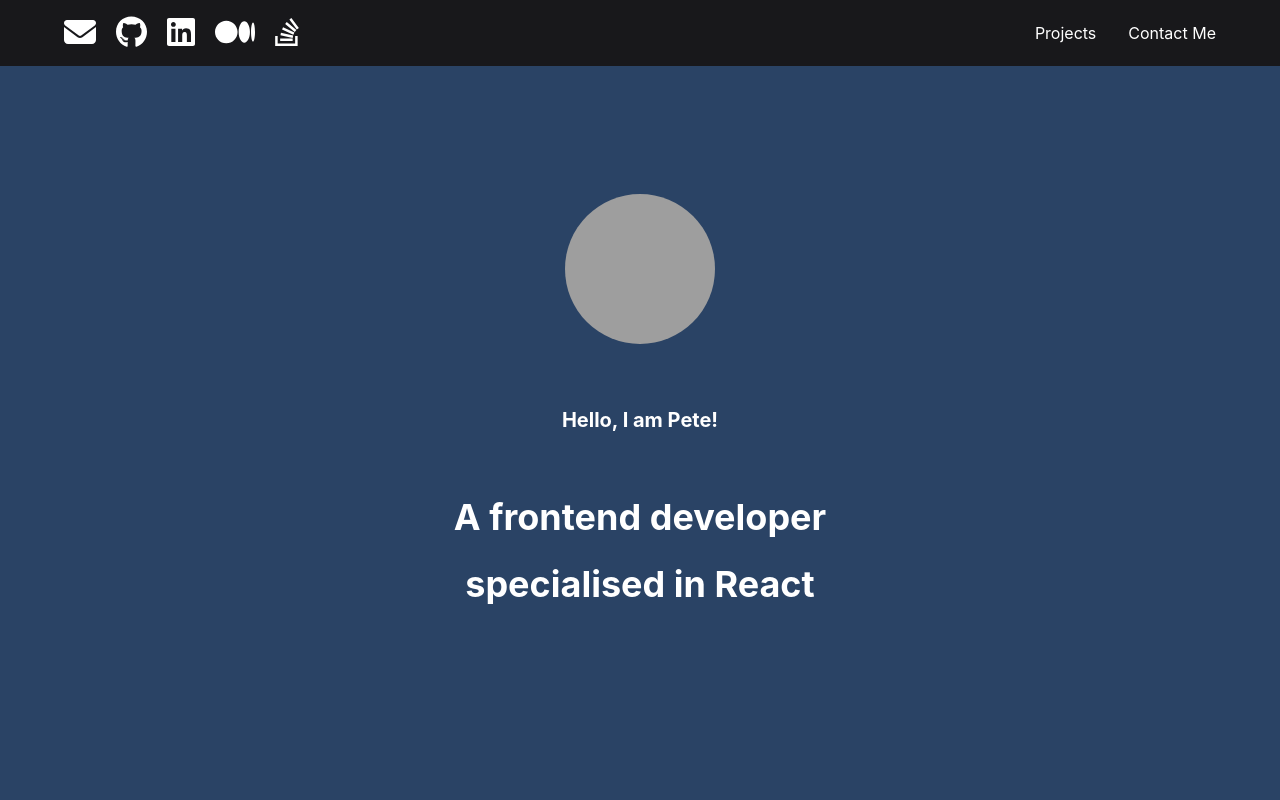
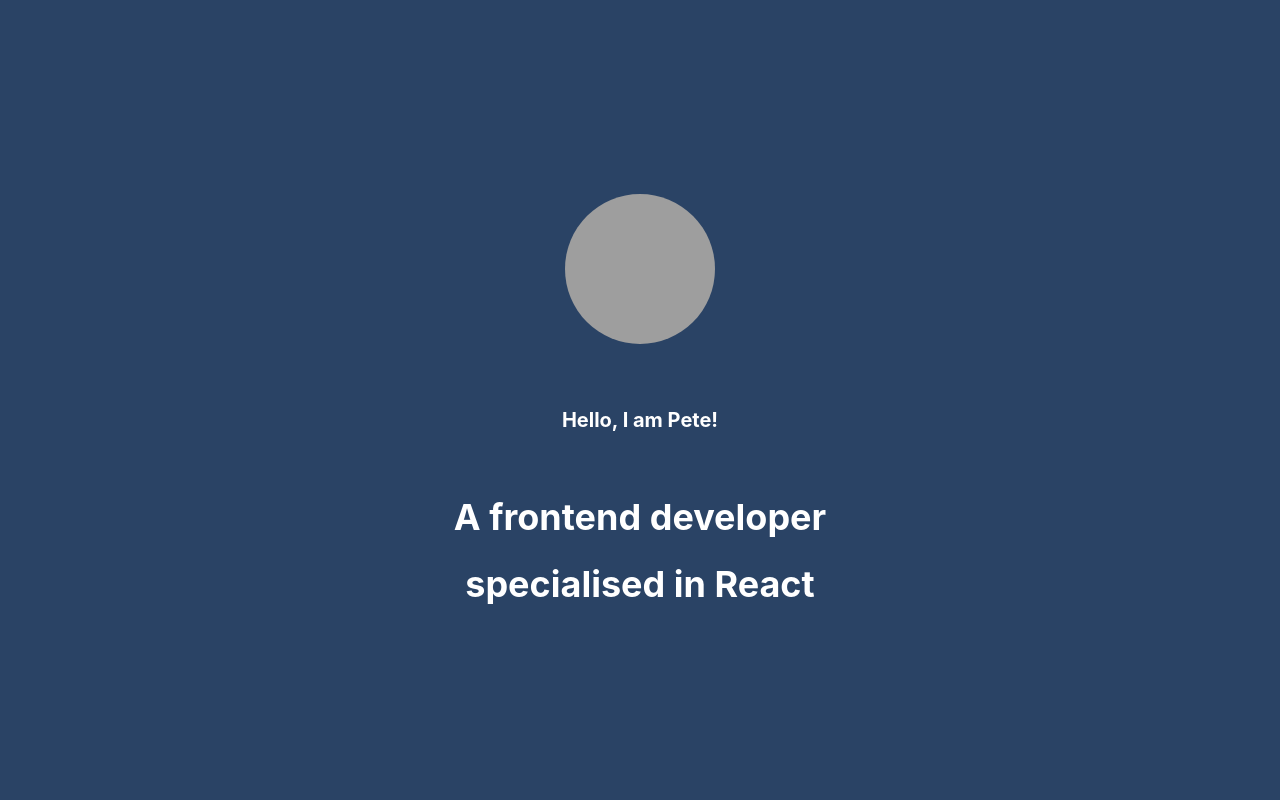
Before and after one commit to fajarudinzakariya/Advanced-React-portfolio, a React (Create React App) app: page / in a window 1280 px wide. Shown: the top 800 px of the page. Built offline with nearby package versions, Linux system fonts and the light colour scheme; grey boxes are pictures that could not be loaded.

Commit message:
add hide header

```diff
--- a/src/components/Header.js
+++ b/src/components/Header.js
@@ -69,6 +69,7 @@ const Header = () => {
 
   return (
     <Box
+      ref={headerRef}
       position="fixed"
       top={0}
       left={0}
```
